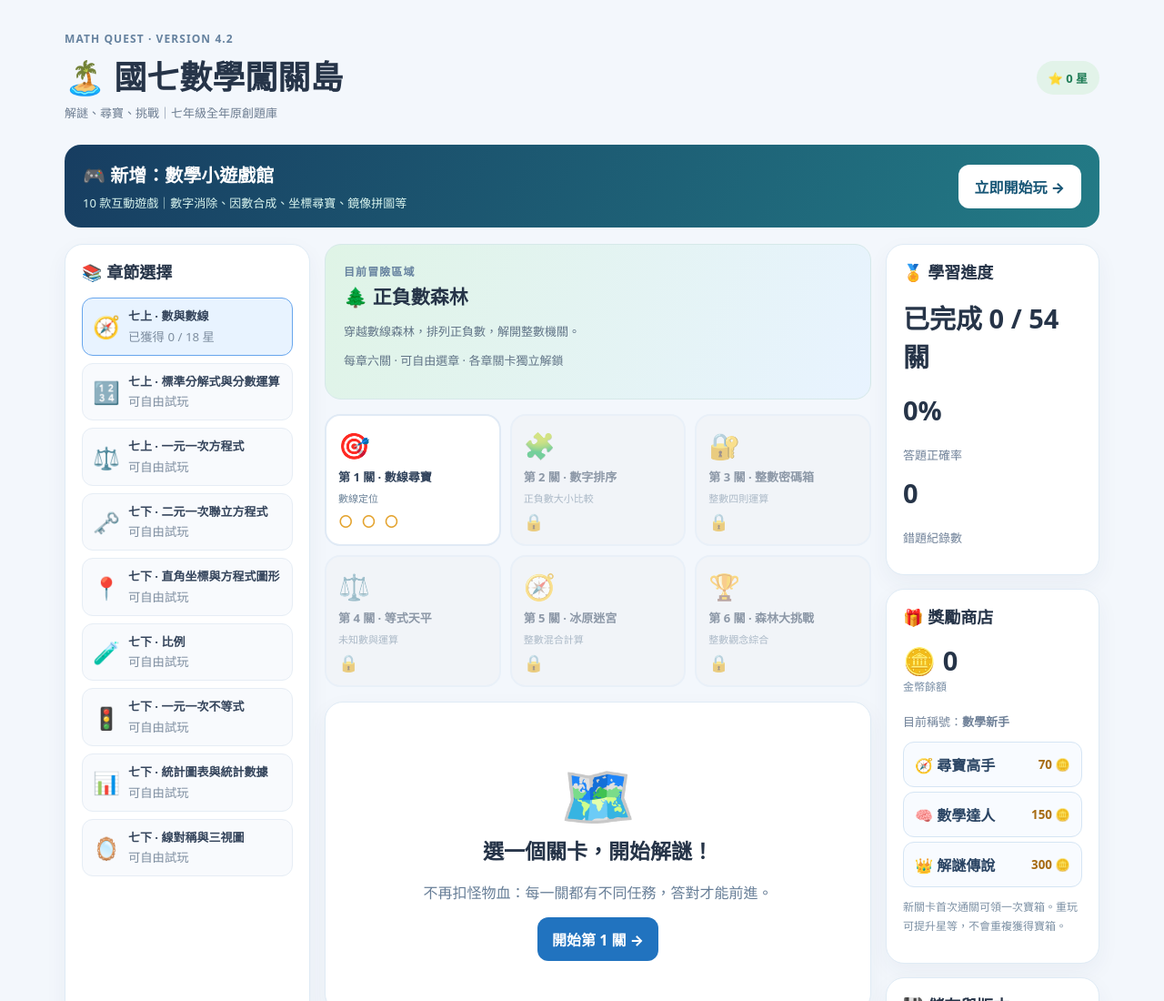
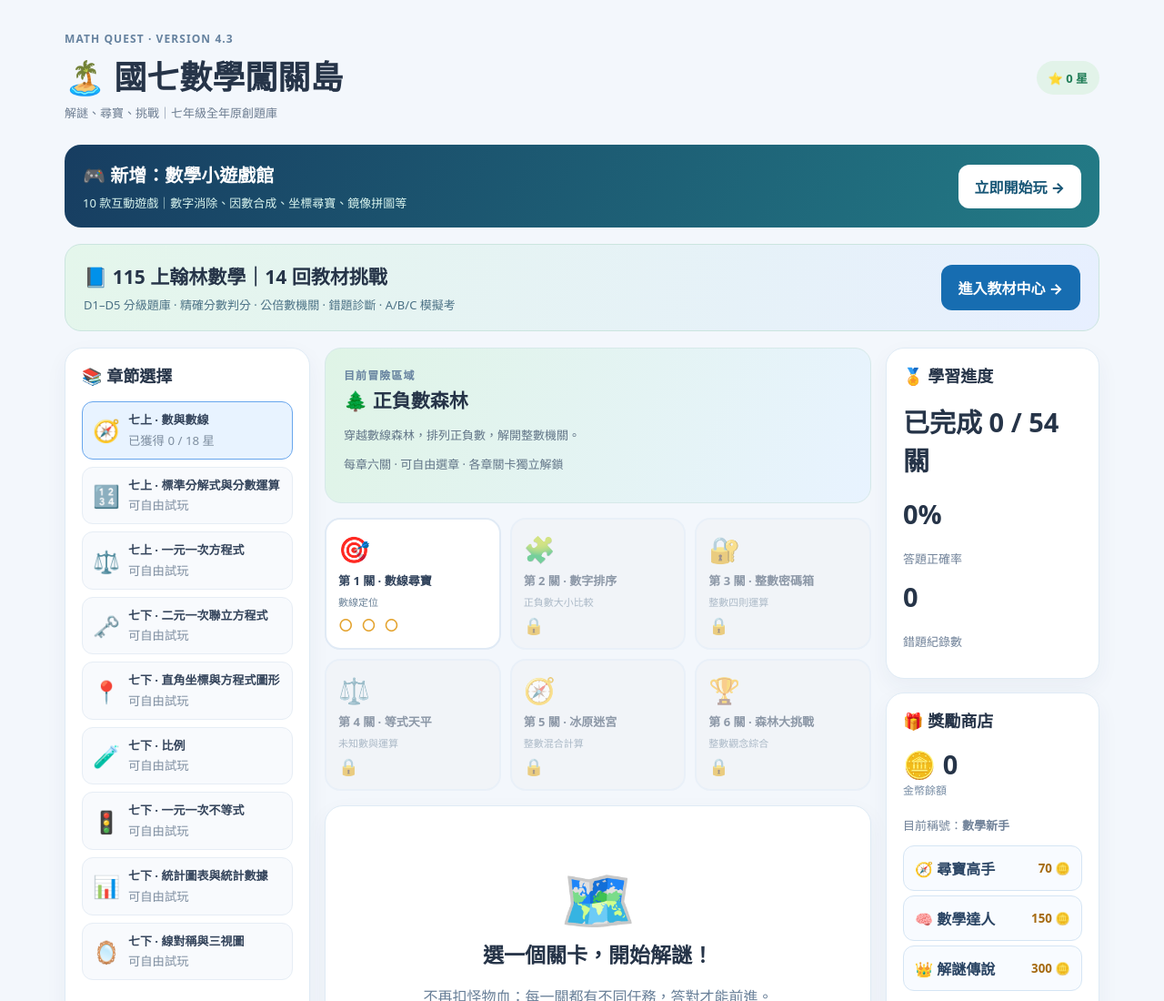
Before and after one commit to CHIHYINGCHANG/math-game, a plain HTML site: page public/index.html in a window 1280 px wide. Shown: the top 1100 px of the page at 91% size. Drawn offline with Linux system fonts and the light colour scheme.

Commit message:
Add prominently linked 115-school-year curriculum and exam center

```diff
--- a/public/index.html
+++ b/public/index.html
@@ -1,6 +1,6 @@
 <!doctype html><html lang="zh-Hant"><head>
 <meta charset="utf-8"><meta name="viewport" content="width=device-width,initial-scale=1">
-<meta name="theme-color" content="#f7f9fc"><title>Math Quest 4.2｜國七數學闖關島</title>
+<meta name="theme-color" content="#f7f9fc"><title>Math Quest 4.3｜國七數學闖關島</title>
 <style>
 :root{font-family:system-ui,-apple-system,"Noto Sans TC",sans-serif;color:#263448;background:#f3f7fc}*{box-sizing:border-box}body{margin:0}button,input{font:inherit}button{cursor:pointer}button:disabled{cursor:not-allowed;opacity:.52}
 .wrap{max-width:1170px;margin:0 auto;padding:22px 16px 48px}header{display:flex;justify-content:space-between;align-items:center;gap:15px;padding:12px 0 22px}
@@ -27,8 +27,9 @@
 @media(max-width:1060px){.layout{grid-template-columns:220px minmax(0,1fr)}.layout aside{grid-column:1/-1}.asidePanel{display:inline-block;vertical-align:top;width:49%;margin-right:1%}}
 @media(max-width:720px){.layout{display:block}.wrap{padding:12px}.panel{padding:15px}.levels{grid-template-columns:repeat(2,minmax(0,1fr))}.chapterList{display:grid;grid-template-columns:repeat(2,minmax(0,1fr));gap:8px}.chapter{margin:0}.hero{padding:14px}.line-grid .tick{min-width:31px}.asidePanel{display:block;width:100%}}
 .reward{background:#fff4da;border:1px solid #f1d48b;border-radius:18px;padding:18px;margin:15px auto;max-width:400px}.reward h2{margin:6px}.shopItem{width:100%;border:1px solid #d5e5f4;border-radius:12px;background:#f8fbff;margin:5px 0;padding:12px;display:flex;align-items:center;justify-content:space-between;gap:8px;color:#2b4564;font-weight:750}.shopItem small{color:#a66b12}.shopItem:hover{background:#edf7ff}</style></head><body>
-<div class="wrap"><header><div><div class="eyebrow">MATH QUEST · VERSION 4.2</div><h1>🏝️ 國七數學闖關島</h1><p class="caption">解謎、尋寶、挑戰｜七年級全年原創題庫</p></div><div class="badge">⭐ <span id="totalStars">0</span> 星</div></header>
+<div class="wrap"><header><div><div class="eyebrow">MATH QUEST · VERSION 4.3</div><h1>🏝️ 國七數學闖關島</h1><p class="caption">解謎、尋寶、挑戰｜七年級全年原創題庫</p></div><div class="badge">⭐ <span id="totalStars">0</span> 星</div></header>
 <div style="margin:0 0 18px;padding:18px 20px;border-radius:18px;background:linear-gradient(115deg,#173d61,#237b86);color:white;display:flex;justify-content:space-between;align-items:center;gap:12px;flex-wrap:wrap"><div><strong style="font-size:20px">🎮 新增：數學小遊戲館</strong><p style="margin:7px 0 0;color:#d9f5ef;font-size:13px">10 款互動遊戲｜數字消除、因數合成、坐標尋寶、鏡像拼圖等</p></div><a href="./games.html" style="background:#fff;color:#175676;padding:12px 18px;border-radius:12px;font-weight:800;text-decoration:none">立即開始玩 →</a></div>
+<div style="margin:0 0 18px;padding:19px 20px;border-radius:18px;background:linear-gradient(110deg,#e4f6eb,#e7efff);border:1px solid #cbe5df;display:flex;justify-content:space-between;align-items:center;gap:12px;flex-wrap:wrap"><div><strong style="font-size:21px">📘 115 上翰林數學｜14 回教材挑戰</strong><p style="margin:7px 0 0;color:#4b7185;font-size:13px">D1–D5 分級題庫 · 精確分數判分 · 公倍數機關 · 錯題診斷 · A/B/C 模擬考</p></div><a href="./study.html" style="background:#176db1;color:#fff;padding:13px 19px;border-radius:12px;font-weight:800;text-decoration:none">進入教材中心 →</a></div>
 <div class="layout"><nav class="panel"><h2>📚 章節選擇</h2><div class="chapterList" id="chapterSelect"></div></nav>
 <main><div class="hero" id="heroBanner"><div class="eyebrow">目前冒險區域</div><h2 id="zoneTitle"></h2><p id="zoneDesc"></p><p>每章六關 · 可自由選章 · 各章關卡獨立解鎖</p></div>
 <div class="levels" id="levelMap"></div><section class="panel" id="gameBoard"></section></main>
```
